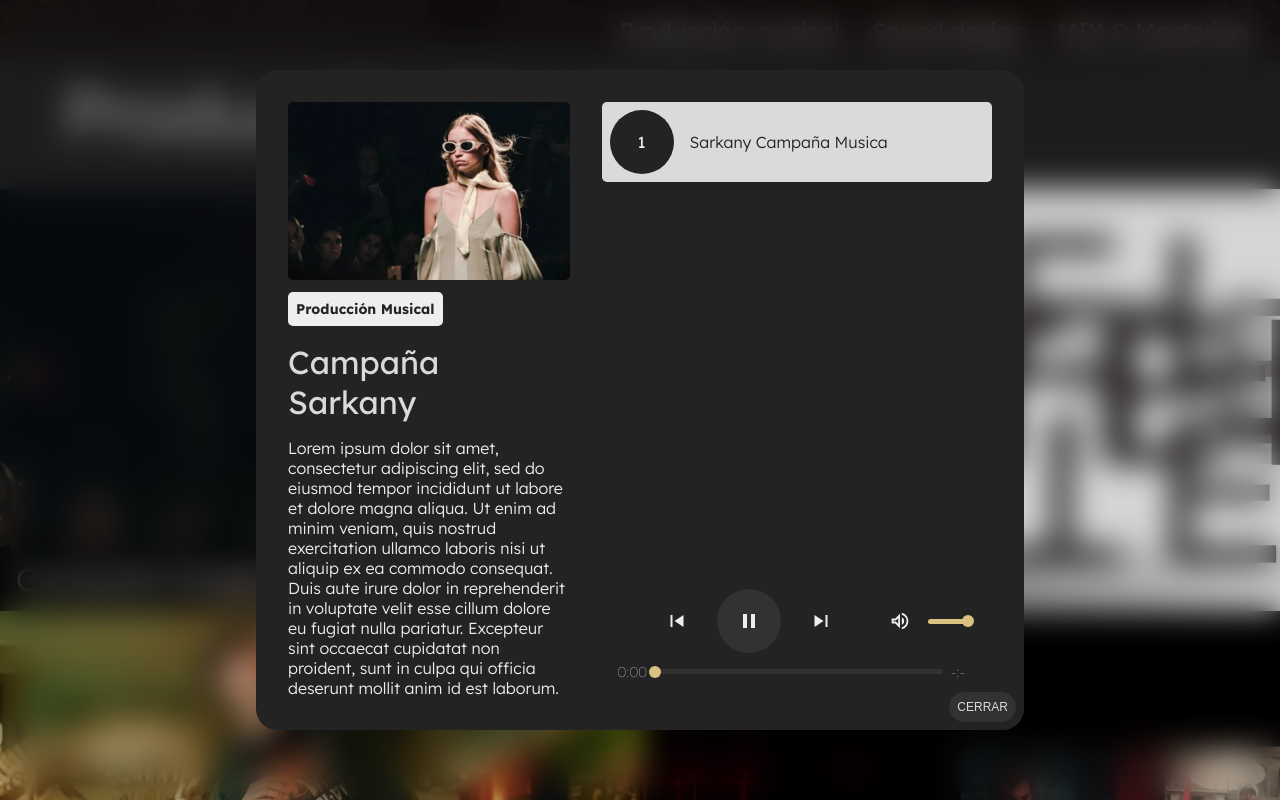
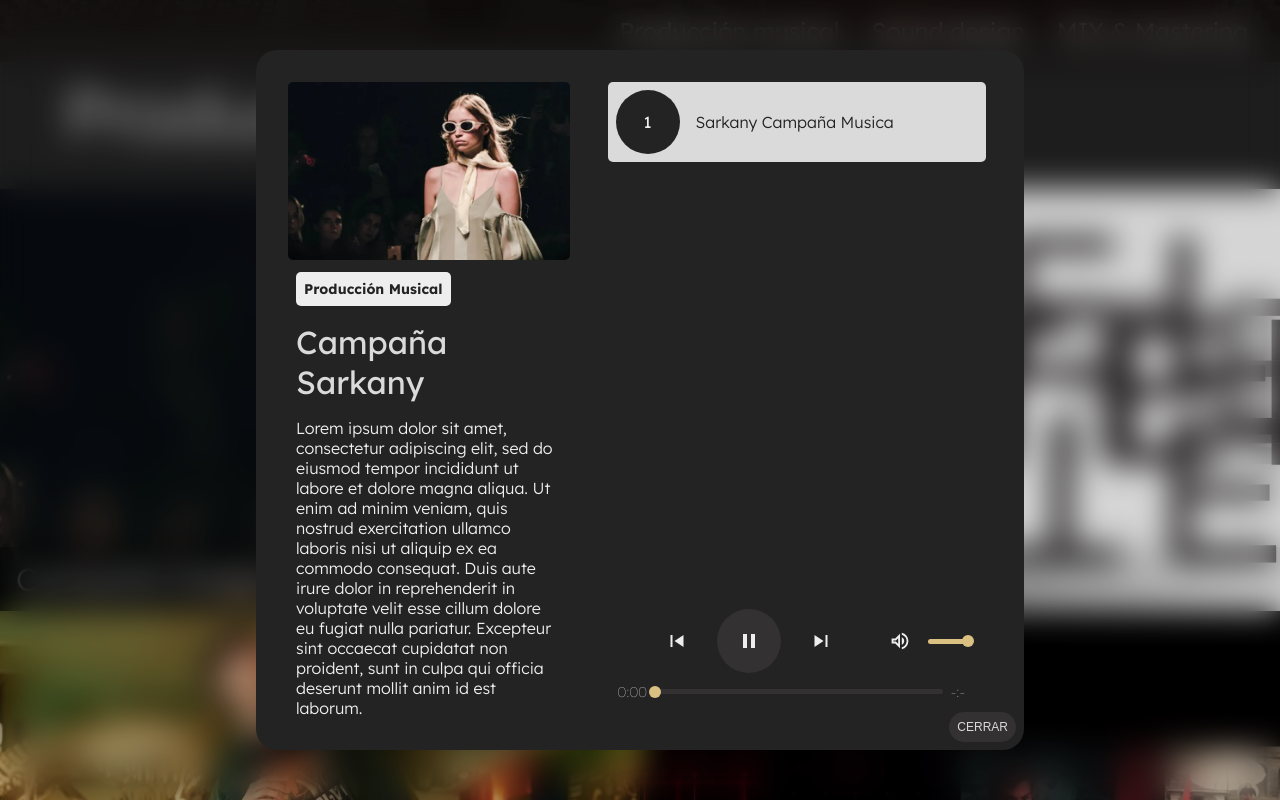
Before and after one commit to antoninosartori/ferla, a React (Vite) app: page / in a window 1280 px wide. Both pictures are taken after a click on the element "Campaña Sarkany". Shown: the part 763-1563 px from the top of the page. Built offline with nearby package versions, Linux system fonts and the light colour scheme.

Commit message:
FER-28 Issue: change scrollbar styles

```diff
--- a/src/components/Player/Player.css
+++ b/src/components/Player/Player.css
@@ -103,6 +103,26 @@
    font-weight: 300;
 }
 
+.Player-info-project-container {
+  overflow-y: auto;
+	padding-inline: var(--padding-x-component);
+}
+
+.Player-info-project-container::-webkit-scrollbar {
+  width: 8px;
+	margin-left: 10px;
+}
+
+.Player-info-project-container::-webkit-scrollbar-track {
+  background: var(--color-seconary-light);
+	border-radius: 100px;
+}
+
+.Player-info-project-container::-webkit-scrollbar-thumb {
+  background: var(--color-player-slider-track);
+	border-radius: 100px;
+}
+
 .Player-tracks-container{
    flex-grow: 1;
    display: flex;
@@ -115,7 +135,23 @@
    gap: var(--gap-xsm);
    flex-grow: 1;
    overflow-y: auto;
+	 padding-inline: 6px;
 }
+
+.Player-tracks-wrapper::-webkit-scrollbar {
+  width: 8px;
+}
+
+.Player-tracks-wrapper::-webkit-scrollbar-track {
+  background: var(--color-seconary-light);
+	border-radius: 100px;
+}
+
+.Player-tracks-wrapper::-webkit-scrollbar-thumb {
+  background: var(--color-player-slider-track);
+	border-radius: 100px;
+}
+
 
 @media (max-width: 768px) {
    .Player-content-container{
```
